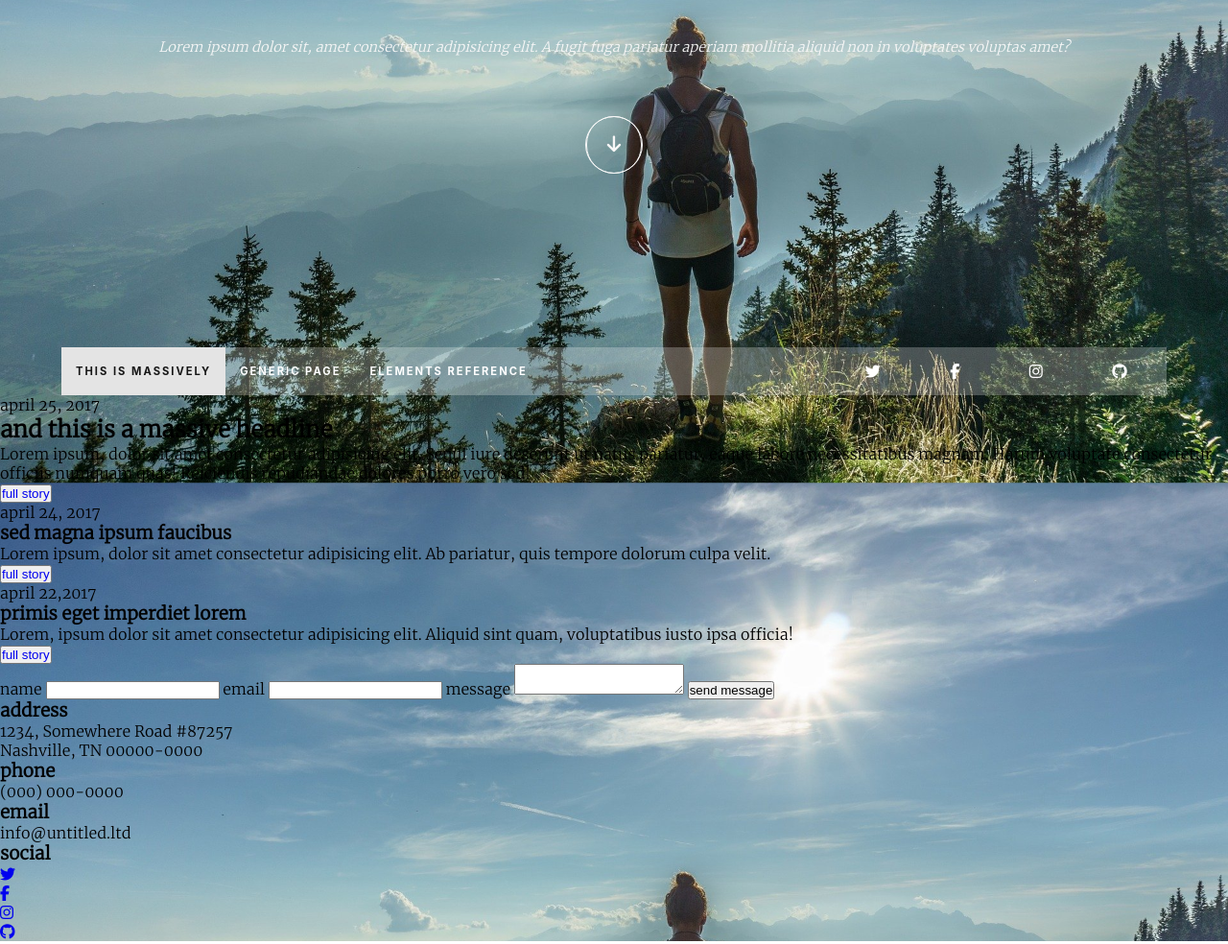
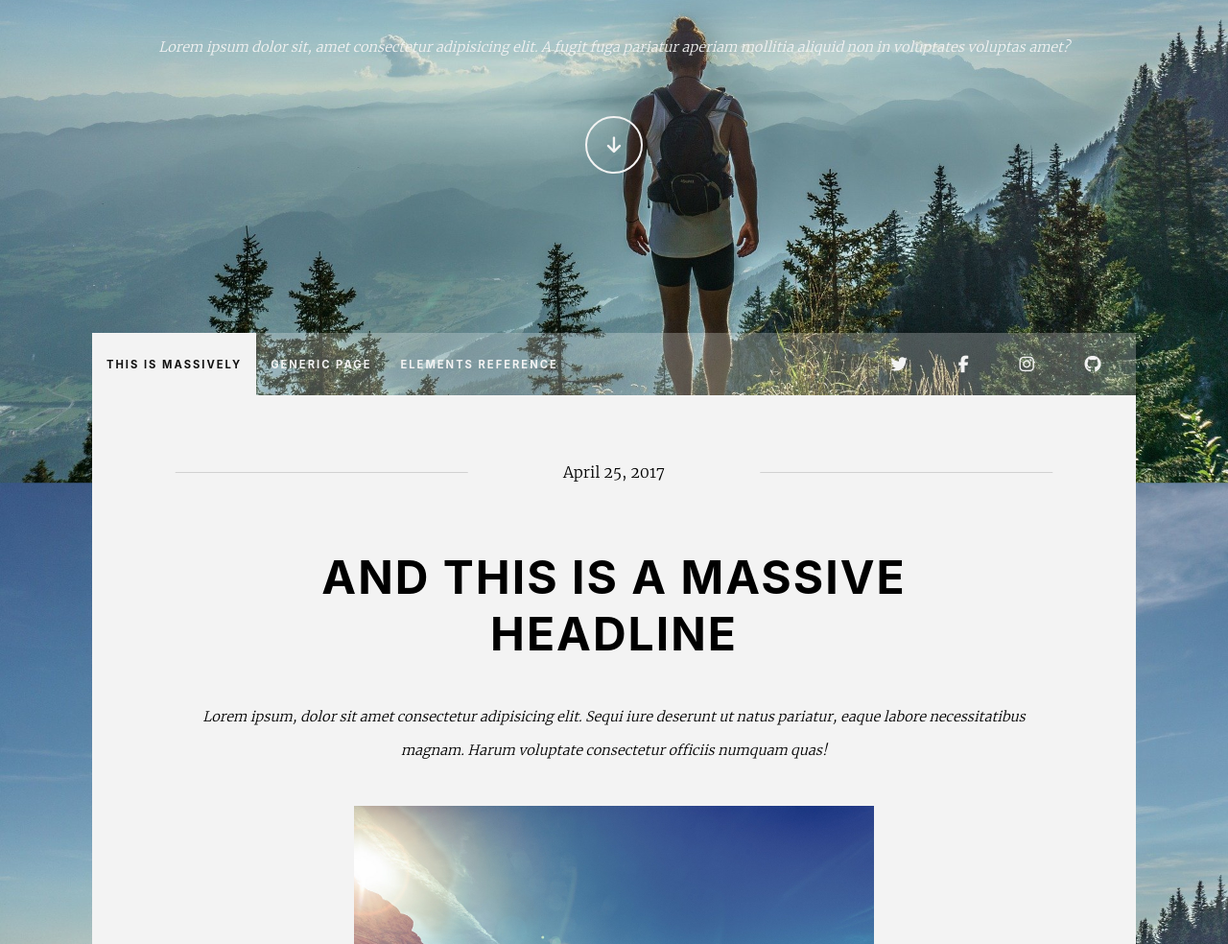
Before and after one commit to Leksa-universe/FIRST-TP-SASS, a plain HTML site: page assets/index.html in a window 1280 px wide. Shown: the part 388-1372 px from the top of the page at 96% size. Drawn offline with Linux system fonts and the light colour scheme; a web font is replaced by a local one.

Commit message:
fin de journée, header corrigé, début du main commencé

```diff
--- a/assets/index.html
+++ b/assets/index.html
@@ -19,22 +19,18 @@
         </div>
 
         <nav>
-            <div class="nav-left">
-                <ul>
-                    <li><a href="#">this is massively</a></li>
-                    <li><a href="#">generic page</a></li>
-                    <li><a href="#">elements reference</a></li>
-                </ul>
-            </div>
+            <ul class="nav-left">
+                <li>this is massively</li>
+                <li>generic page</li>
+                <li>elements reference</li>
+            </ul>
 
-            <div class="nav-right">
-                <ul>
-                    <li><a href="#"><i class="fa-brands fa-twitter"></i></a></li>
-                    <li><a href="#"><i class="fa-brands fa-facebook-f"></i></a></li>
-                    <li><a href="#"><i class="fa-brands fa-instagram"></i></a></li>
-                    <li><a href="#"><i class="fa-brands fa-github"></i></a></li>
-                </ul>
-            </div>
+            <ul class="nav-right">
+                <li><i class="fa-brands fa-twitter"></i></li>
+                <li><i class="fa-brands fa-facebook-f"></i></li>
+                <li><i class="fa-brands fa-instagram"></i></li>
+                <li><i class="fa-brands fa-github"></i></li>
+            </ul>
         </nav>
     </header>
 
@@ -45,10 +41,9 @@
             <span>april 25, 2017</span>
             <h2>and this is a massive headline</h2>
             <p>Lorem ipsum, dolor sit amet consectetur adipisicing elit. Sequi iure deserunt ut natus pariatur, eaque
-                labore necessitatibus magnam. Harum voluptate consectetur officiis numquam quas! Reiciendis repudiandae
-                dolores porro vero sed!</p>
-            <div class="img"></div>
-            <button><a href="#" class="btn">full story</a></button>
+                labore necessitatibus magnam. Harum voluptate consectetur officiis numquam quas!</p>
+            <img src="../assets/images/pic01.jpg" alt="">
+            <button class="btn">full story</button>
         </section>
 
         <section class="section-2">
@@ -59,7 +54,7 @@
             </div>
             <p>Lorem ipsum, dolor sit amet consectetur adipisicing elit. Ab pariatur, quis tempore dolorum culpa velit.
             </p>
-            <button><a href="#" class="btn">full story</a></button>
+            <button class="btn">full story</button>
 
             <div class="right-part">
                 <span>april 22,2017</span>
@@ -67,7 +62,7 @@
                 <div class="img"></div>
                 <p>Lorem, ipsum dolor sit amet consectetur adipisicing elit. Aliquid sint quam, voluptatibus iusto ipsa
                     officia!</p>
-                <button><a href="#" class="btn">full story</a></button>
+                <button class="btn">full story</button>
             </div>
         </section>
     </main>
@@ -83,7 +78,9 @@
                 <input type="text" id="email">
                 <label for="message">message</label>
                 <textarea name="message" id="message"></textarea>
-                <input type="submit" class="btn" value="send message">
+                <div class="submit-container">
+                    <input type="submit" class="btn" value="send message">
+                </div>
             </form>
         </div>
 
@@ -106,10 +103,10 @@
             <div>
                 <h3>social</h3>
                 <ul>
-                    <li><a href="#"><i class="fa-brands fa-twitter"></i></a></li>
-                    <li><a href="#"><i class="fa-brands fa-facebook-f"></i></a></li>
-                    <li><a href="#"><i class="fa-brands fa-instagram"></i></a></li>
-                    <li><a href="#"><i class="fa-brands fa-github"></i></a></li>
+                    <li>lass="fa-brands fa-twitter"></i></li>
+                    <li>lass="fa-brands fa-facebook-f"></i></li>
+                    <li>lass="fa-brands fa-instagram"></i></li>
+                    <li>lass="fa-brands fa-github"></i></li>
                 </ul>
             </div>
         </div>
--- a/assets/styles/_settings.scss
+++ b/assets/styles/_settings.scss
@@ -1,6 +1,6 @@
 @font-face {
     font-family: "Inter";
-    src: url(../fonts/Inter-VariableFont_opsz\wght.ttf);
+    src: url(../fonts/Inter-VariableFont_opsz\.wght.ttf);
 }
 
 @font-face {
@@ -10,11 +10,11 @@
 
 $font1: Inter, sans-serif;
 $font2: Merriweather, sans-serif;
-$white1: rgb(247, 247, 247);
-$black1: rgb(22, 22, 22);
-$grey1: rgb(228, 228, 228);
-$grey2: rgb(158, 158, 158);
-$grey3: rgb(184, 184, 184);
+$white1: rgb(243, 243, 243);
+$black1: rgb(17, 17, 17);
+$grey1: rgb(209, 209, 209);
+$grey2: rgb(233, 233, 233);
+$grey3: rgb(105, 105, 105);
 
 @mixin title {
     font-family: $font1;
@@ -39,12 +39,23 @@ html {
     scroll-behavior: smooth;
 }
 
+li {
+    list-style: none;
+}
+
+a,
+a:visited {
+    text-decoration: none;
+    color: $white1;
+}
+
 body {
     background: url(../images/bg.jpg) fixed center/cover;
     font-family: $font2;
     min-height: 100vh;
+    max-width: 1300px;
+    text-align: center;
     margin: 0 auto;
-    position: relative;
 
     &::before {
         content: "";
@@ -53,7 +64,7 @@ body {
         width: 100%;
         top: 0;
         left: 0;
-        background: black;
+        background: $black1;
         animation: blackAnim 1.5s ease forwards;
         animation-delay: 0.15s;
 
@@ -64,11 +75,3 @@ body {
         }
     }
 }
-
-ul {
-    list-style: none;
-}
-
-a {
-    text-decoration: none;
-}
--- a/assets/styles/components/_button.scss
+++ b/assets/styles/components/_button.scss
@@ -0,0 +1,14 @@
+.btn {
+    background: none;
+    border: 2px solid $black1;
+    height: 45px;
+    width: 170px;
+    font-size: 0.75rem;
+    cursor: pointer;
+    @include title;
+    transition: 0.2s;
+
+    &:hover {
+        transform: scale(1.1);
+    }
+}
--- a/assets/styles/components/_navbar.scss
+++ b/assets/styles/components/_navbar.scss
@@ -1,101 +1,62 @@
 nav {
     display: flex;
     justify-content: space-between;
-    background: rgba(255, 255, 255, 0.25);
-    height: 50px;
-    width: 90%;
+    height: 65px;
+    width: 85%;
+    z-index: 100;
     position: absolute;
     bottom: 0;
     left: 50%;
     transform: translateX(-50%);
+    background: rgba(255, 255, 255, 0.25);
+    color: $white1;
 
-    // @media screen and (max-width: 620px) {
-    //     justify-content: center;
-    // }
-
-    li {
-        height: 50px;
-    }
-
-    a,
-    a:visited {
-        color: white;
+    ul {
+        display: flex;
+        align-items: center;
     }
 
     .nav-left {
-
-        @media screen and (max-width: 620px) {
-            width: 100%;
+        &:hover li:not(:hover) {
+            background: none;
+            color: $white1
         }
 
-        &:hover li:not(:hover) {
-            background: transparent;
+        li {
+            @include title;
+            font-size: 0.7rem;
+            padding: 0 15px;
+            height: 100%;
+            display: flex;
+            align-items: center;
+            cursor: pointer;
 
-            a:not(:hover) {
-                color: $white1;
+            &:first-child {
+                background: $white1;
+                color: $black1;
+            }
+
+            &:hover {
+                background: $white1;
+                color: $black1;
             }
         }
+    }
+    .nav-right {
+        font-size: 1.1rem;
+        min-width: 100px;
+        width: 25%;
+        max-width: 300px;
+        justify-content: space-around;
+        margin-right: 10px;
 
-        ul {
-            display: flex;
-            justify-content: space-between;
+        li {
+            transition: 0.15s;
+            cursor: pointer;
 
-            li {
-                @include centerChild;
-                @include title;
-                cursor: pointer;
-                padding: 15px;
-                font-size: 0.7rem;
-                transition: 0.3s;
-
-                @media screen and (max-width: 400px) {
-                    font-size: 0.5rem;
-                }
-
-                &:first-child {
-                    background: $grey1;
-
-                    a {
-                        color: $black1;
-                    }
-                }
-
-                &:hover {
-                    background: $grey1;
-
-                    a {
-                        color:$black1;
-                    }
-                }
+            &:hover {
+                transform: scale(1.4);
             }
         }
-
     }
-        .nav-right {
-            width: 30%;
-
-            @media  screen and (max-width: 620px) {
-                display: none;
-            }
-
-            ul {
-                display: flex;
-                justify-content: space-around;
-                max-width: 600px;
-
-            li {
-                @include centerChild;
-                margin-right: 10px;
-                font-size: 1rem;
-                transition: 0.3s;
-
-                &:hover {
-                    scale: 1.5;
-                }
-            }
-           }
-        }
-
-
-
 }
--- a/assets/styles/layout/_header.scss
+++ b/assets/styles/layout/_header.scss
@@ -1,18 +1,14 @@
 header {
-    height: 100vh;
-    max-width: 1300px;
-    margin: 0 auto;
-    @include centerChild;
-    flex-direction: column;
-    text-align: center;
     color: $white1;
+    min-height: 100vh;
     position: relative;
 
     .header-container {
-
-
+        @include centerChild;
+        flex-direction: column;
+        margin: 0 auto;
+        min-height: 100vh;
         text-align: center;
-        width: 80%;
         opacity: 0;
         transform: translateY(45px);
         animation: headAnim ease 1.2s forwards;
@@ -27,8 +23,8 @@ header {
 
         h1 {
             @include title;
+            font-size: 4rem;
             letter-spacing: 6px;
-            font-size: 4rem;
 
             @media screen and (max-width: 620px) {
                 font-size: 2.5rem;
@@ -51,21 +47,13 @@ header {
         }
 
         span {
-            a,
-            a:visited {
-            color: $white1;
-            display: inline-block;
-
-        }
-
-        i {
             height: 60px;
             width: 60px;
-            border: solid 1px $white1;
+            border: solid 2px $white1;
             border-radius: 50px;
+            color: $white1;
             font-size: 1.2rem;
             @include centerChild;
-            }
         }
     }
 }
--- a/assets/styles/layout/_main.scss
+++ b/assets/styles/layout/_main.scss
@@ -0,0 +1,64 @@
+main {
+    background: $white1;
+    width: 85%;
+    margin: 0 auto 30px;
+
+    .section-1 {
+        width: 80%;
+        margin: 0 auto;
+
+        span {
+            text-transform: capitalize;
+            padding: 70px 0;
+            display: block;
+            position: relative;
+
+            &::before {
+                content: "";
+                width: 35%;
+                height: 1px;
+                background: $grey1;
+                position: absolute;
+                top: 50%;
+                left: 15%;
+                transform: translateX(-50%)
+
+            }
+
+            &::after {
+                content: "";
+                width: 35%;
+                height: 1px;
+                background: $grey1;
+                position: absolute;
+                top: 50%;
+                right: 15%;
+                transform: translateX(50%)
+
+            }
+        }
+
+        h2 {
+            @include title;
+            font-size: 3rem;
+            font-weight: 700;
+        }
+
+        p {
+            margin: 40px auto;
+            font-style: italic;
+            line-height: 35px;
+            font-size: 0.9rem;
+        }
+
+        img {
+        height: 350px;
+    }
+
+    button {
+        display: block;
+        margin: 50px auto 80px;
+    }
+    }
+
+}
```
Also changed, not shown: assets/fonts/Inter-Italic-VariableFont_opsz.wght.ttf (added), assets/fonts/Inter-VariableFont_opsz,wght.ttf (deleted), assets/fonts/font.txt (deleted), assets/styles/index.css, 1 other file.
